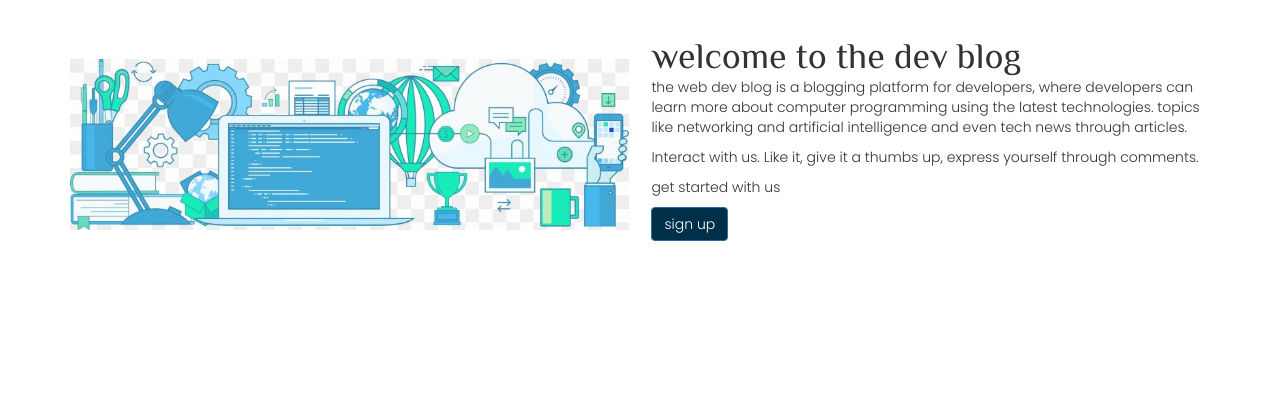
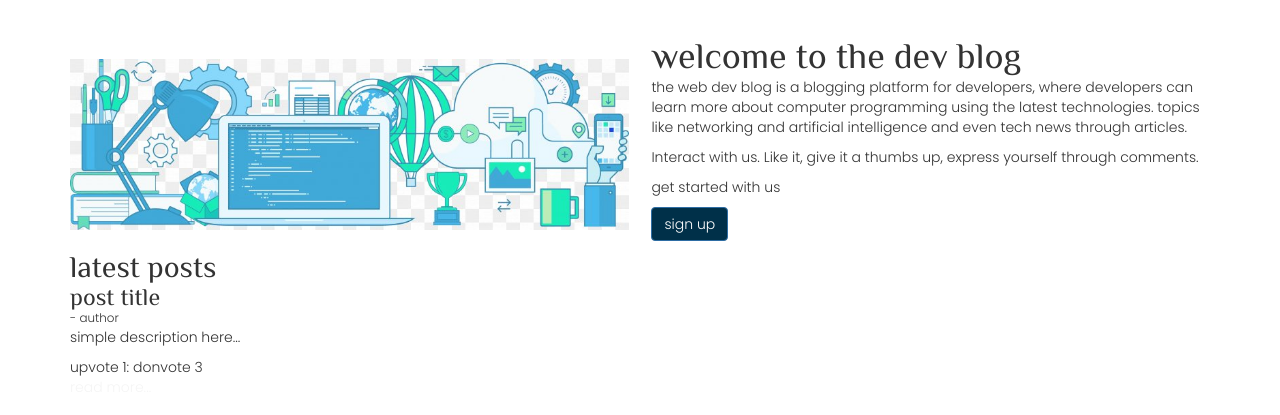
Before and after one commit to ismailPervez/flask-blog, a Flask app: page / in a window 1280 px wide. Shown: the part 65-480 px from the top of the page. Run offline with Flask 2, Linux system fonts and the light colour scheme; some libraries are stand-ins or nearby versions.

Commit message:
added a latest posts section

```diff
--- a/app/templates/home.html
+++ b/app/templates/home.html
@@ -25,5 +25,19 @@
             </p>
         </article>
     </section>
+    <section class="latest-posts">
+        <h2>latest posts</h2>
+        <div class="posts-container">
+            <article>
+                <h3>post title</h3>
+                <small>- author</small>
+                <p>
+                    simple description here...
+                </p>
+                <div class="votes">upvote 1: donvote 3</div>
+                <a href="">read more...</a>
+            </article>
+        </div>
+    </section>
 </main>
 {% endblock %}
```
Also changed, not shown: app/static/style.css (line endings or trailing spaces).
